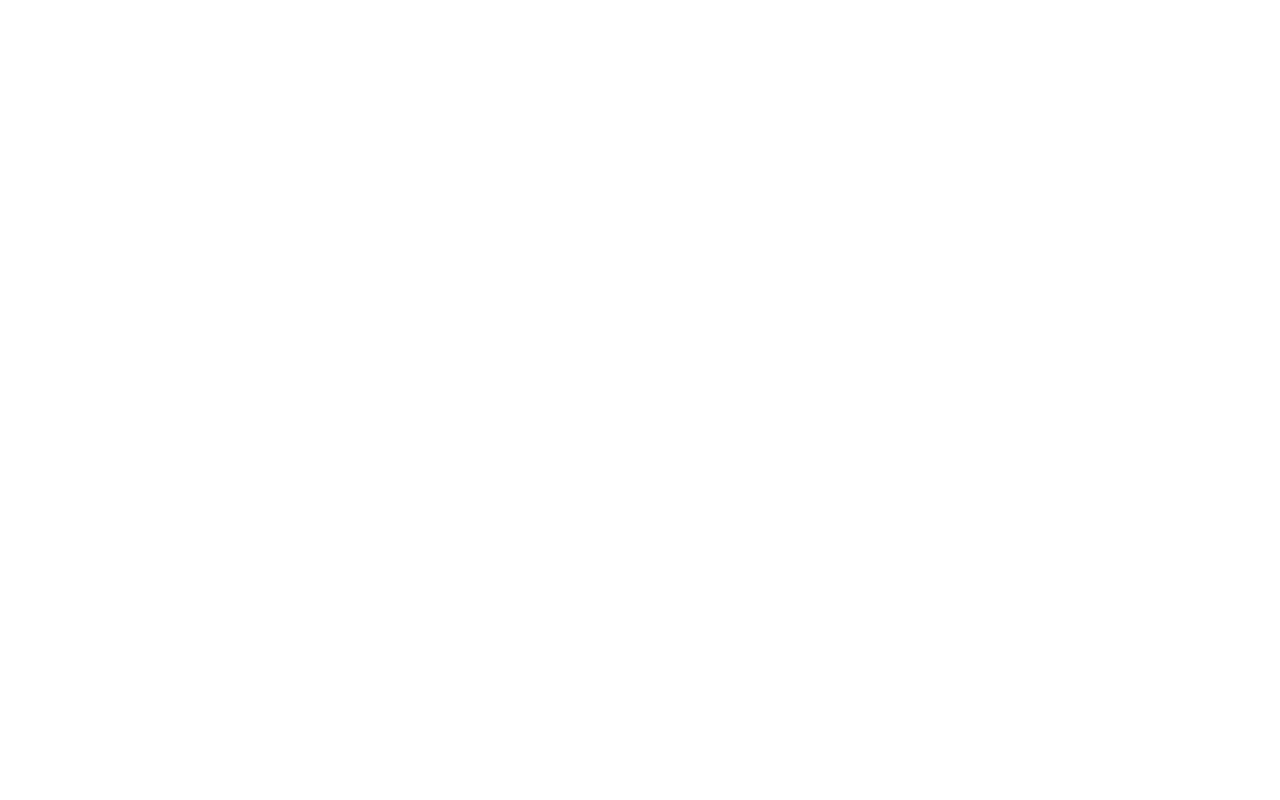
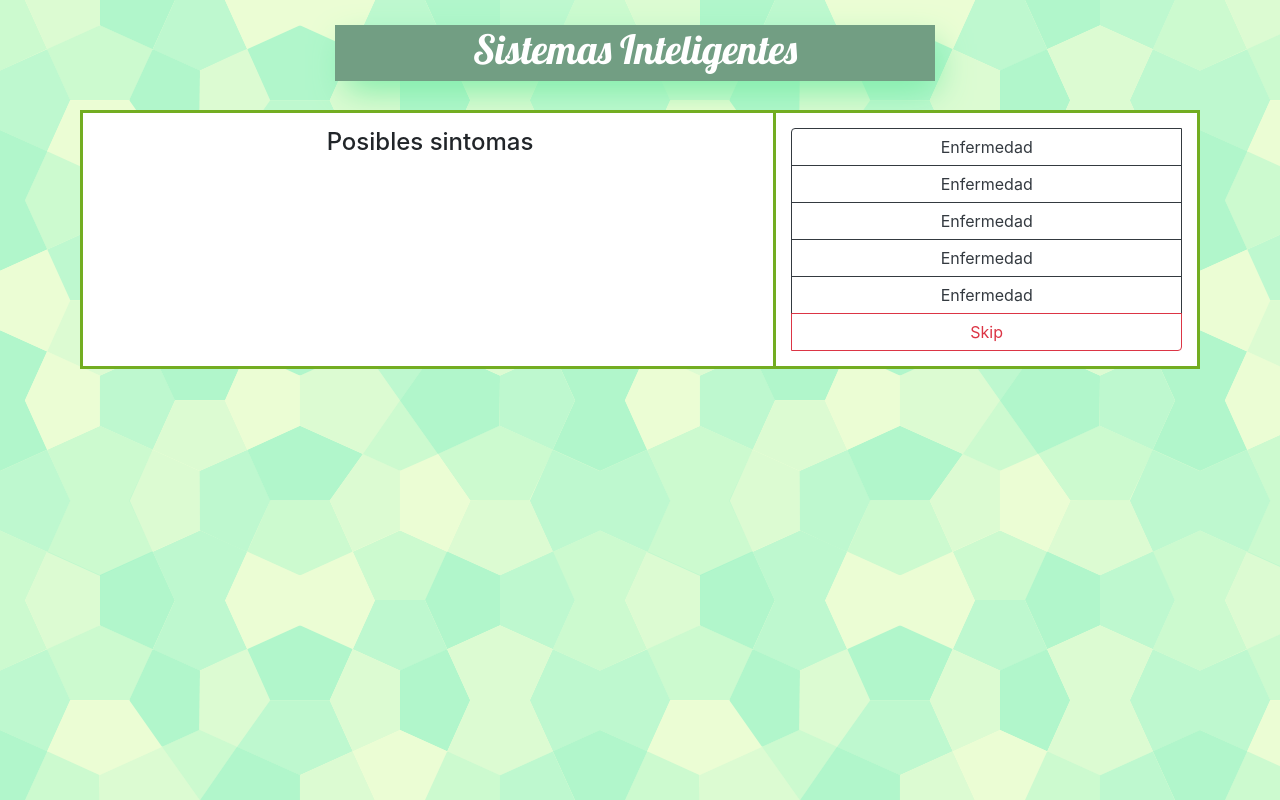
Before and after one commit to MarcoreJS/dr-ai, a plain HTML site: page training-form/index.html in a window 1280 px wide. Drawn offline with nearby package versions, Linux system fonts and the light colour scheme.

Commit message:
Training-form :)

```diff
--- /dev/null
+++ b/training-form/css/main.css
@@ -0,0 +1,36 @@
+body{
+    background-image: url("../img/bg.png");
+}
+header{
+    font-family: 'Lobster', cursive;
+    color: white;
+    background-color: #729e83;
+    position: absolute;
+    top: 25px;
+    left: 335px;
+    width: 600px;
+    box-shadow: 6px 14px 34px -5px rgb(126, 236, 168);
+
+
+}
+section{
+    background-color: white;
+    position: absolute;
+    left: 80px;
+    top: 110px;
+    width: 700px;
+    height: 259px;
+    border: 3px solid #73AD21;
+    padding: 15px;
+}
+.btn-group{
+    background-color: white;
+    border: 3px solid #73AD21;
+    position: absolute;
+    right: 80px;
+    top: 110px;
+    padding: 15px;
+}
+.titles{
+    text-align: center;
+}
--- a/training-form/index.html
+++ b/training-form/index.html
@@ -1,19 +1,45 @@
 <!DOCTYPE html>
-<html lang="en">
+<html>
+
 <head>
-    <meta charset="UTF-8">
-    <meta name="viewport" content="width=device-width, initial-scale=1.0">
-    <meta http-equiv="X-UA-Compatible" content="ie=edge">
-    <title>Document</title>
+    <meta charset="utf-8" />
+    <meta http-equiv="X-UA-Compatible" content="IE=edge">
+    <title>Sick n' Destroy</title>
+    <meta name="viewport" content="width=device-width, initial-scale=1">
+    <link rel="stylesheet" href="https://stackpath.bootstrapcdn.com/bootstrap/4.1.1/css/bootstrap.min.css" integrity="sha384-WskhaSGFgHYWDcbwN70/dfYBj47jz9qbsMId/iRN3ewGhXQFZCSftd1LZCfmhktB"
+        crossorigin="anonymous">
+    <link rel="stylesheet" type="text/css" media="screen" href="css/main.css"/>
+    <link href="https://fonts.googleapis.com/css?family=Lobster" rel="stylesheet">
+
 </head>
+
 <body>
+    <header>
+        <h1 class="titles">Sistemas Inteligentes</h1>
+    </header>
 
+    <div class="col-8">
+        <section>
+            <h4 class="titles">Posibles sintomas</h4>
+        </section>
+    </div>
+    <div class="btn-group col-4 btn-group-vertical">
+        <button class="btn btn-outline-dark">Enfermedad</button>
+        <button class="btn btn-outline-dark">Enfermedad</button>
+        <button class="btn btn-outline-dark">Enfermedad</button>
+        <button class="btn btn-outline-dark">Enfermedad</button>
+        <button class="btn btn-outline-dark">Enfermedad</button>
+        <button class="btn btn-outline-danger">Skip</button>
+    </div>
+
+
+    <!--js-->
+    <script src="https://code.jquery.com/jquery-3.3.1.slim.min.js" integrity="sha384-q8i/X+965DzO0rT7abK41JStQIAqVgRVzpbzo5smXKp4YfRvH+8abtTE1Pi6jizo"
+        crossorigin="anonymous"></script>
+    <script src="https://cdnjs.cloudflare.com/ajax/libs/popper.js/1.14.3/umd/popper.min.js" integrity="sha384-ZMP7rVo3mIykV+2+9J3UJ46jBk0WLaUAdn689aCwoqbBJiSnjAK/l8WvCWPIPm49"
+        crossorigin="anonymous"></script>
+    <script src="https://stackpath.bootstrapcdn.com/bootstrap/4.1.1/js/bootstrap.min.js" integrity="sha384-smHYKdLADwkXOn1EmN1qk/HfnUcbVRZyYmZ4qpPea6sjB/pTJ0euyQp0Mk8ck+5T"
+        crossorigin="anonymous"></script>
 </body>
-<script src="https://www.gstatic.com/firebasejs/4.12.1/firebase.js"></script>
-<script src="https://www.gstatic.com/firebasejs/4.12.1/firebase-firestore.js"></script>
-<script type="text/javascript" src="../commons/db.js"></script>
-<script type="text/javascript" src="../commons/useful.js"></script>
-<script type="text/javascript" src="../commons/disease.js"></script>
-<script type="text/javascript" src="../commons/symptom.js"></script>
-<script type="text/javascript" src="script.js"></script>
+
 </html>
```
Also changed, not shown: training-form/img/bg.png (added).
